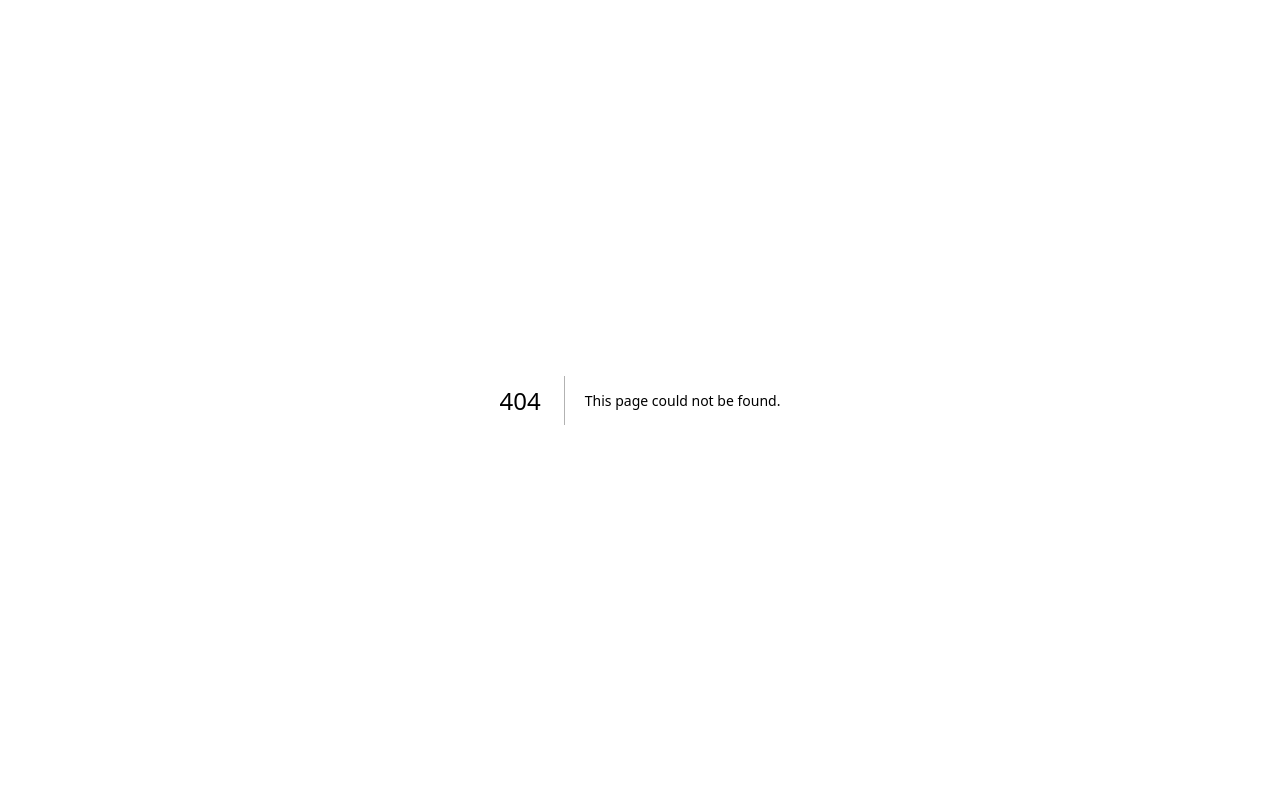
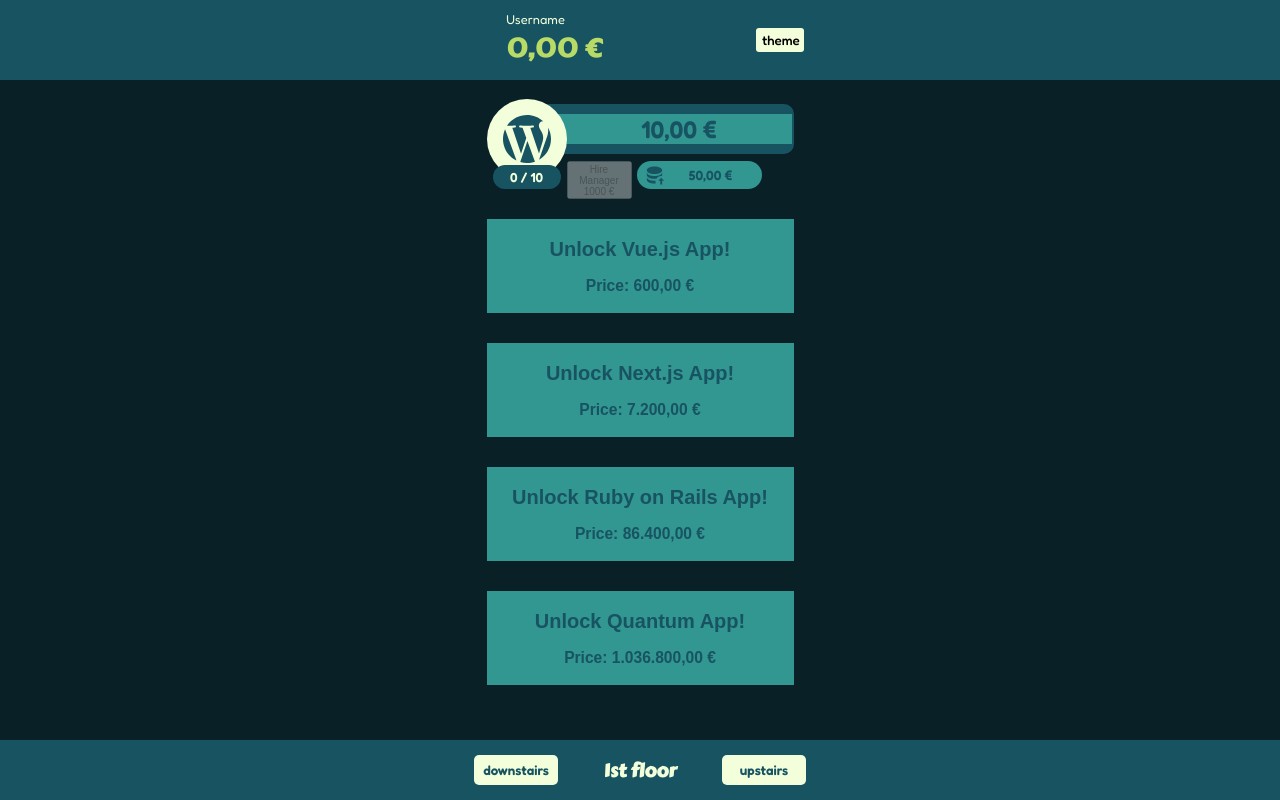
Before and after one commit to Satttoshi/idle-boss, a Next.js app: page /1 in a window 1280 px wide. Before the commit this address had no page. Built offline with nearby package versions, Linux system fonts and the light colour scheme.

Commit message:
create slug

```diff
--- /dev/null
+++ b/pages/[floor].js
@@ -0,0 +1,29 @@
+import MoneyDisplay from "~/src/components/MoneyDisplay";
+import Product from "~/src/components/Product";
+import styled from "styled-components";
+import Navigation from "~/src/components/Navigation";
+
+export default function HomePage() {
+  return (
+    <>
+      <MoneyDisplay />
+      <StyledMain>
+        <Product tierId="tier1" />
+        <Product tierId="tier2" />
+        <Product tierId="tier3" />
+        <Product tierId="tier4" />
+        <Product tierId="tier5" />
+      </StyledMain>
+      <Navigation />
+    </>
+  );
+}
+
+const StyledMain = styled.main`
+  display: flex;
+  flex-direction: column;
+  z-index: 100;
+  align-items: center;
+  padding: 80px 0 80px 0;
+  overflow-y: auto;
+`;
--- a/src/components/Navigation.js
+++ b/src/components/Navigation.js
@@ -1,11 +1,19 @@
 import styled from "styled-components";
+import { useRouter } from "next/router";
 
 export default function Navigation() {
+  const router = useRouter();
+  const { floor } = router.query;
+
   return (
     <StyledNavigation>
-      <button type="button">downstairs</button>
+      <button type="button" onClick={() => router.push("/")}>
+        downstairs
+      </button>
       <h3>1st floor</h3>
-      <button type="button">upstairs</button>
+      <button type="button" onClick={() => console.log(floor)}>
+        upstairs
+      </button>
     </StyledNavigation>
   );
 }
```
